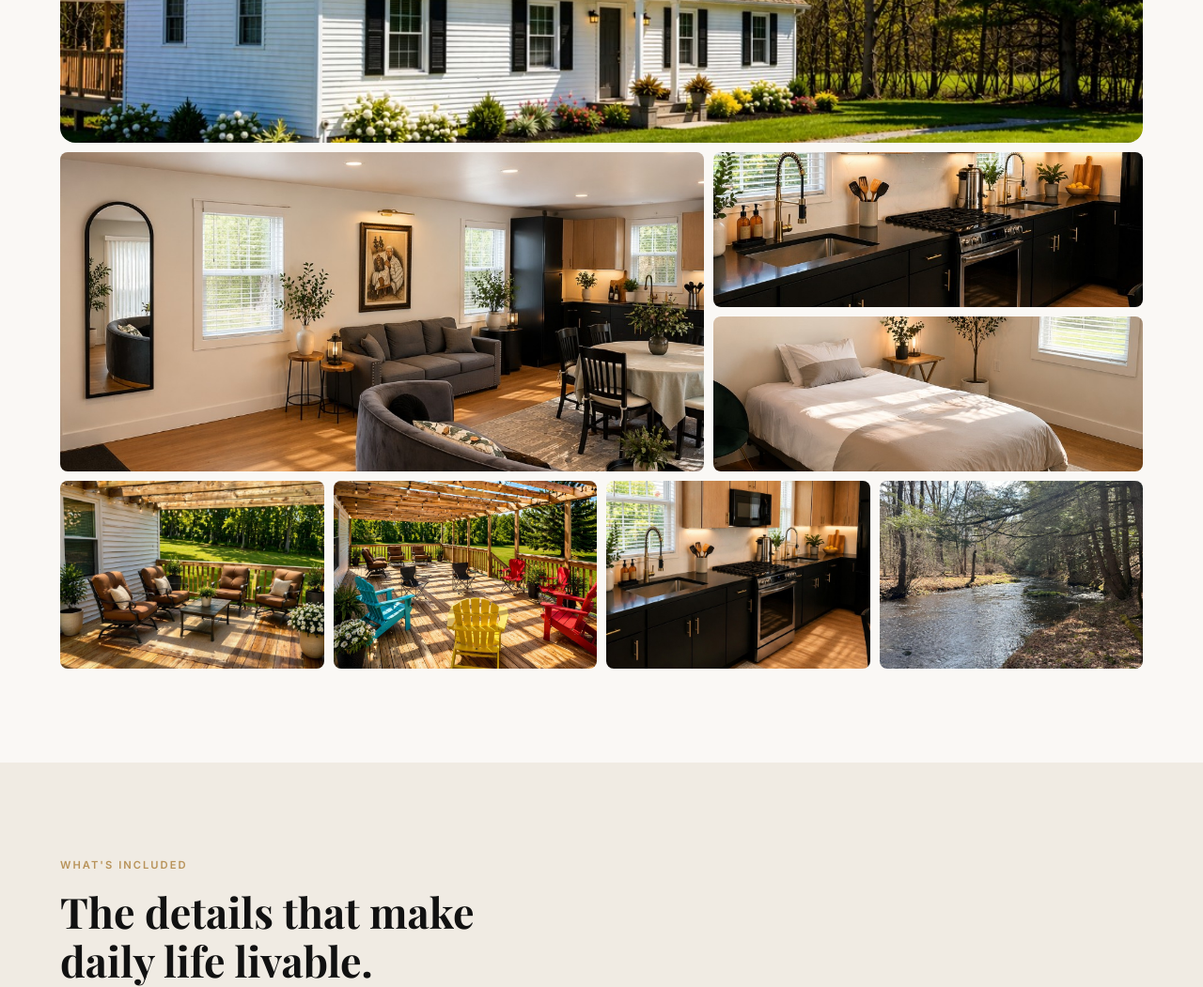
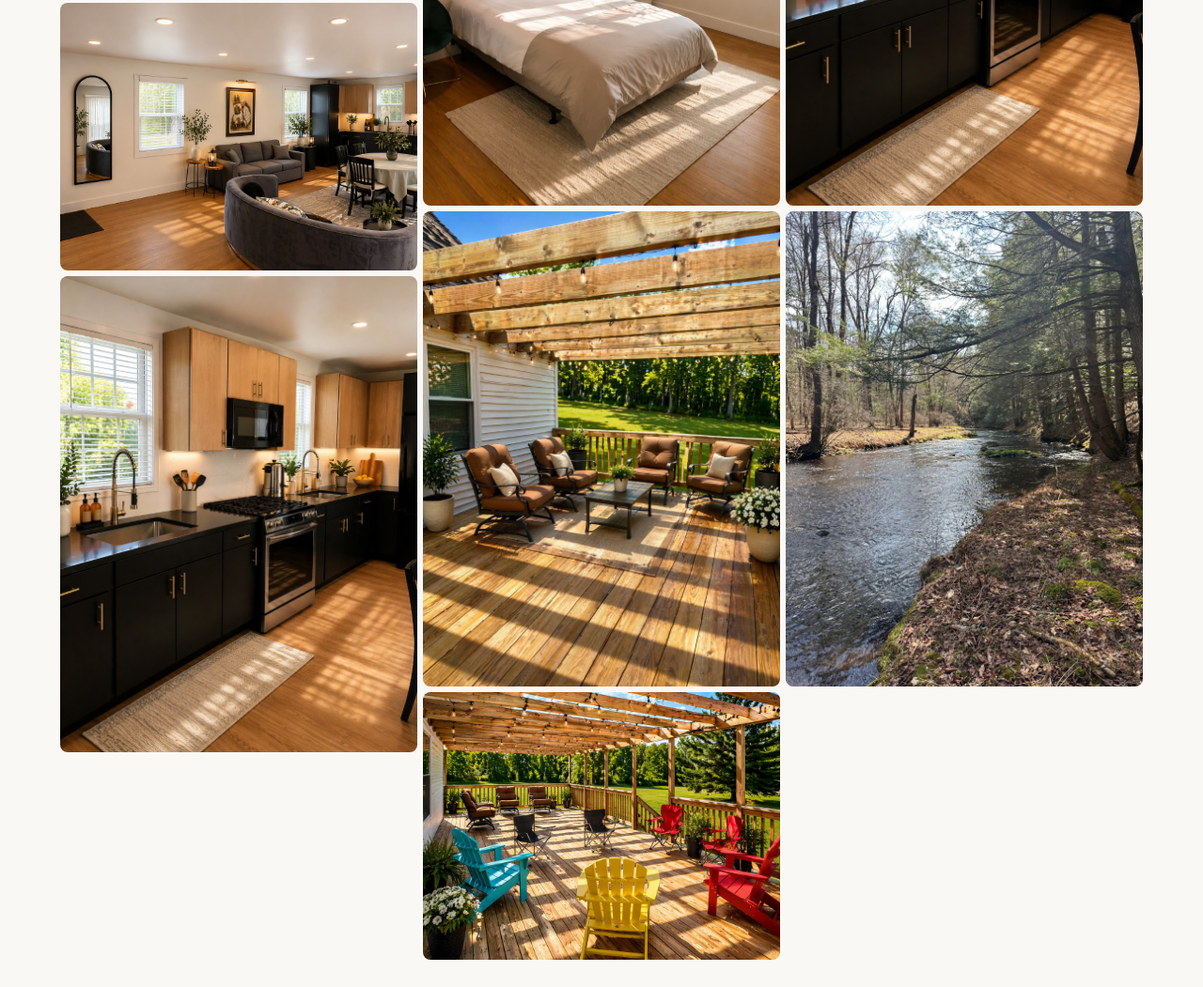
Before and after one commit to Glazyman/Cove76, a plain HTML site: page home.html in a window 1280 px wide. Shown: the part 1190-2241 px from the top of the page at 94% size. Drawn offline with nearby package versions, Linux system fonts and the light colour scheme; a web font is replaced by a local one.

Commit message:
Manual edits to home.html
Made-with: Cursor

```diff
--- a/home.html
+++ b/home.html
@@ -847,47 +847,36 @@ p  { line-height: 1.8; color: var(--text-mid); }
       </div>
 
       <style>
-        .gallery-img { cursor: zoom-in; transition: opacity .25s, transform .25s; display: block; width: 100%; object-fit: cover; border-radius: var(--radius-sm); }
-        .gallery-img:hover { opacity: 0.88; transform: scale(1.01); }
-        .photo-grid { display: grid; gap: 10px; }
-        .photo-grid__hero { border-radius: var(--radius-md) !important; }
-        /* Row 2: big left + stacked right */
-        .photo-grid__row2 { display: grid; grid-template-columns: 3fr 2fr; gap: 10px; margin-top: 10px; }
-        .photo-grid__row2-right { display: grid; grid-template-rows: 1fr 1fr; gap: 10px; }
-        /* Row 3: 3 equal */
-        .photo-grid__row3 { display: grid; grid-template-columns: repeat(3,1fr); gap: 10px; margin-top: 10px; }
-        @media (max-width: 600px) {
-          .photo-grid__row2 { grid-template-columns: 1fr; }
-          .photo-grid__row2-right { grid-template-rows: auto; grid-template-columns: 1fr 1fr; }
-          .photo-grid__row3 { grid-template-columns: 1fr 1fr; }
+        .collage-wrap {
+          column-count: 3;
+          column-gap: 6px;
         }
+        .collage-wrap .gallery-img {
+          width: 100%;
+          height: auto;
+          display: block;
+          border-radius: var(--radius-sm);
+          margin-bottom: 6px;
+          break-inside: avoid;
+          cursor: zoom-in;
+          transition: opacity .2s, transform .2s;
+        }
+        .collage-wrap .gallery-img:hover { opacity: 0.88; transform: scale(1.01); }
+        @media (max-width: 700px) { .collage-wrap { column-count: 2; } }
+        @media (max-width: 420px) { .collage-wrap { column-count: 1; } }
       </style>
 
-      <!-- Hero: full-width exterior -->
-      <img src="assets/img/house-exterior.jpg" alt="Cove76, the house exterior" class="gallery-img photo-grid__hero" style="height:440px; object-position:12% center;" onclick="openLightbox(this)">
-
-      <!-- Row 2: living room large left, kitchen + bedroom stacked right -->
-      <div class="photo-grid__row2">
-        <img src="assets/img/living-room.jpg" alt="The Cove76 living room" class="gallery-img" style="height:340px;" onclick="openLightbox(this)">
-        <div class="photo-grid__row2-right">
-          <img src="assets/img/kitchen.jpg" alt="The Cove76 kitchen" class="gallery-img" style="height:165px;" onclick="openLightbox(this)">
-          <img src="assets/img/bedroom.jpg" alt="A private bedroom" class="gallery-img" style="height:165px; object-position:40% 60%;" onclick="openLightbox(this)">
-        </div>
+      <!-- Tight 3-column masonry collage — every image shown in full -->
+      <div class="collage-wrap">
+        <img src="assets/img/house-exterior.jpg" alt="Cove76, the house exterior" class="gallery-img" onclick="openLightbox(this)">
+        <img src="assets/img/living-room.jpg" alt="The Cove76 living room" class="gallery-img" onclick="openLightbox(this)">
+        <img src="assets/img/kitchen.jpg" alt="The Cove76 kitchen" class="gallery-img" onclick="openLightbox(this)">
+        <img src="assets/img/bedroom.jpg" alt="A private bedroom" class="gallery-img" onclick="openLightbox(this)">
+        <img src="assets/img/deck-pergola.jpg" alt="The Cove76 deck pergola" class="gallery-img" onclick="openLightbox(this)">
+        <img src="assets/img/deck-chairs.jpg" alt="The Cove76 deck with chairs" class="gallery-img" onclick="openLightbox(this)">
+        <img src="assets/img/upstairs.jpg" alt="The Cove76 upstairs" class="gallery-img" onclick="openLightbox(this)">
+        <img src="assets/img/creek.jpg" alt="The creek near Cove76" class="gallery-img" onclick="openLightbox(this)">
       </div>
-
-      <!-- Row 3: 4 photos -->
-      <div style="display:grid; grid-template-columns:repeat(4,1fr); gap:10px; margin-top:10px;">
-        <img src="assets/img/deck-pergola.jpg" alt="The Cove76 deck seating" class="gallery-img" style="height:200px;" onclick="openLightbox(this)">
-        <img src="assets/img/deck-chairs.jpg" alt="The Cove76 deck with colourful chairs" class="gallery-img" style="height:200px;" onclick="openLightbox(this)">
-        <img src="assets/img/upstairs.jpg" alt="The Cove76 kitchen" class="gallery-img" style="height:200px;" onclick="openLightbox(this)">
-        <img src="assets/img/creek.jpg" alt="The creek near Cove76" class="gallery-img" style="height:200px; object-position:center 40%;" onclick="openLightbox(this)">
-      </div>
-
-      <style>
-        @media (max-width:600px) {
-          .photo-grid__row3 { grid-template-columns: 1fr 1fr !important; }
-        }
-      </style>
 
       <script>
         function openLightbox(img) {
```
